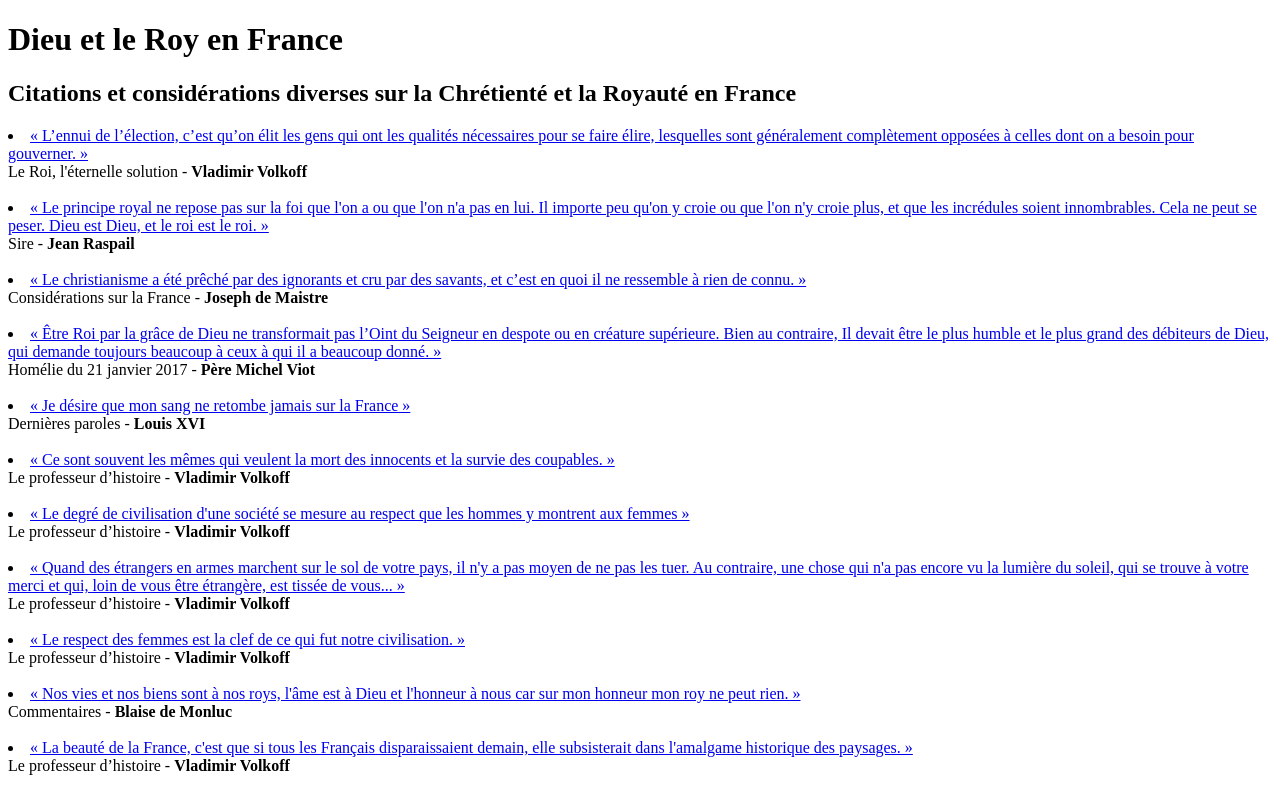
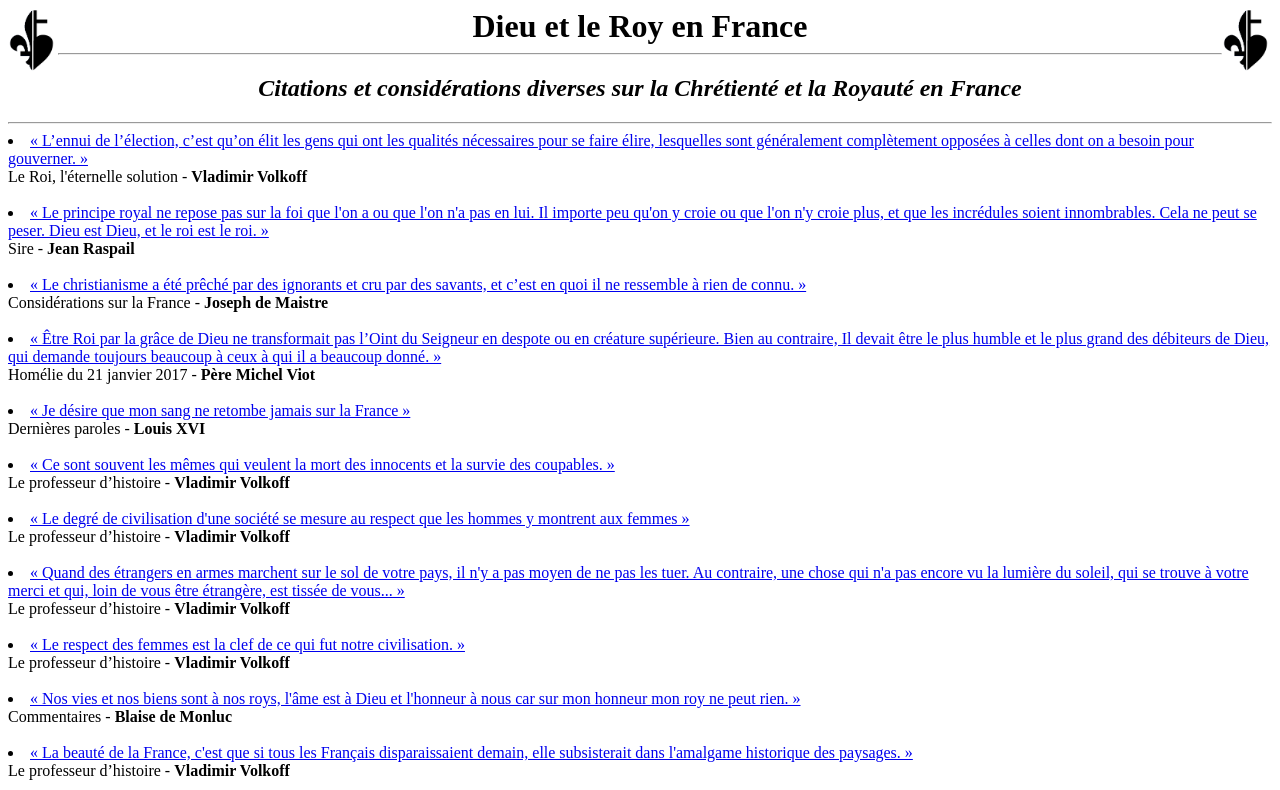
Before and after one commit to DieuEtLeRoy/DieuEtLeRoy.github.io, a plain HTML site: page index.html in a window 1280 px wide. Shown: the top 790 px of the page. Drawn offline with Linux system fonts and the light colour scheme.

Commit message:
Add files via upload

```diff
--- a/index.html
+++ b/index.html
@@ -3,11 +3,17 @@
 <head>
   <meta charset="utf-8">
   <title>Dieu et le Roy en France</title>
-
 </head>
 <body id="content">
-<h1>Dieu et le Roy en France</h1>
-<h2>Citations et considérations diverses sur la Chrétienté et la Royauté en France</h2>
+	<div style="text-align:center">
+		<img src="./logo.png" width="50" style="float:left;">
+		<h1 style="display:inline" >Dieu et le Roy en France</h1>
+		<img src="./logo.png" width="50" style="image-orientation: flip; float:right;" >
+
+		<hr/>
+		<h2><em>Citations et considérations diverses sur la Chrétienté et la Royauté en France</em></h2>
+		<hr/>
+	</div>
 </body>
 <script>
 
```
Also changed, not shown: logo.png (added).
